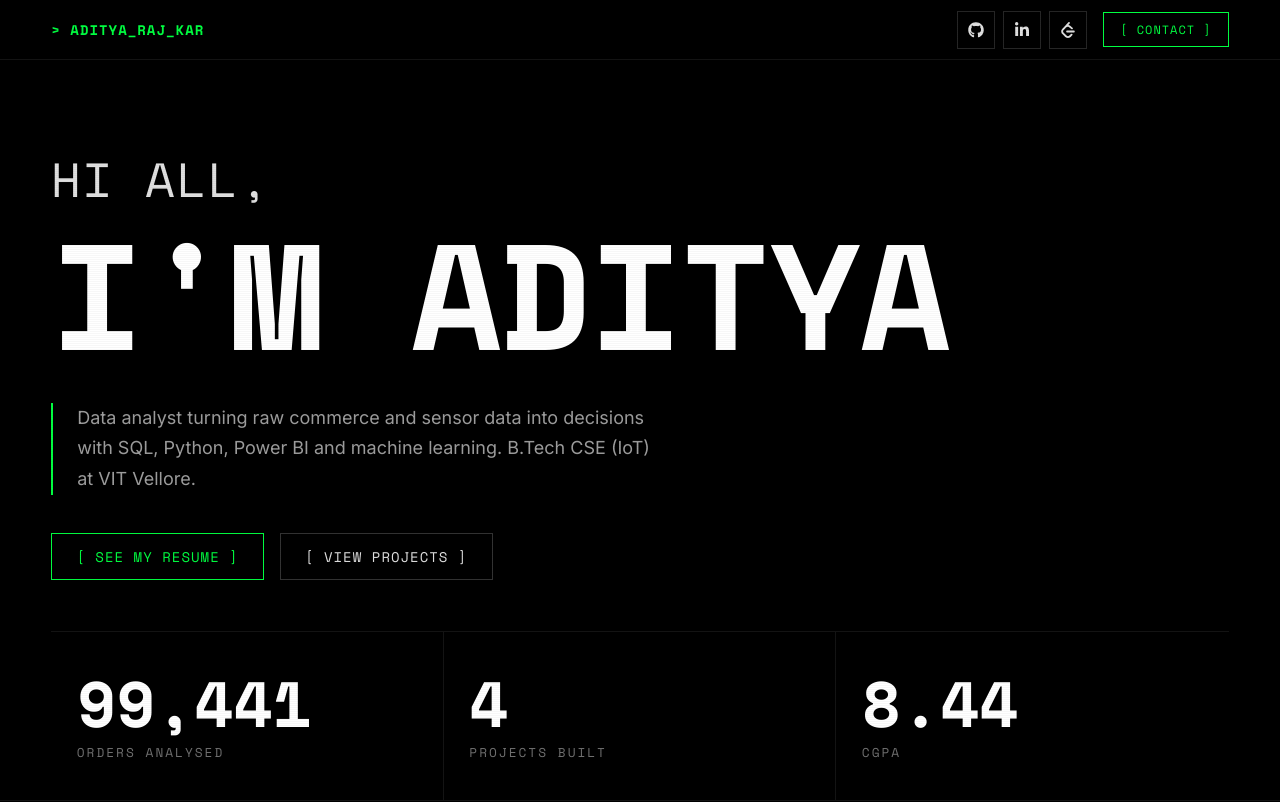
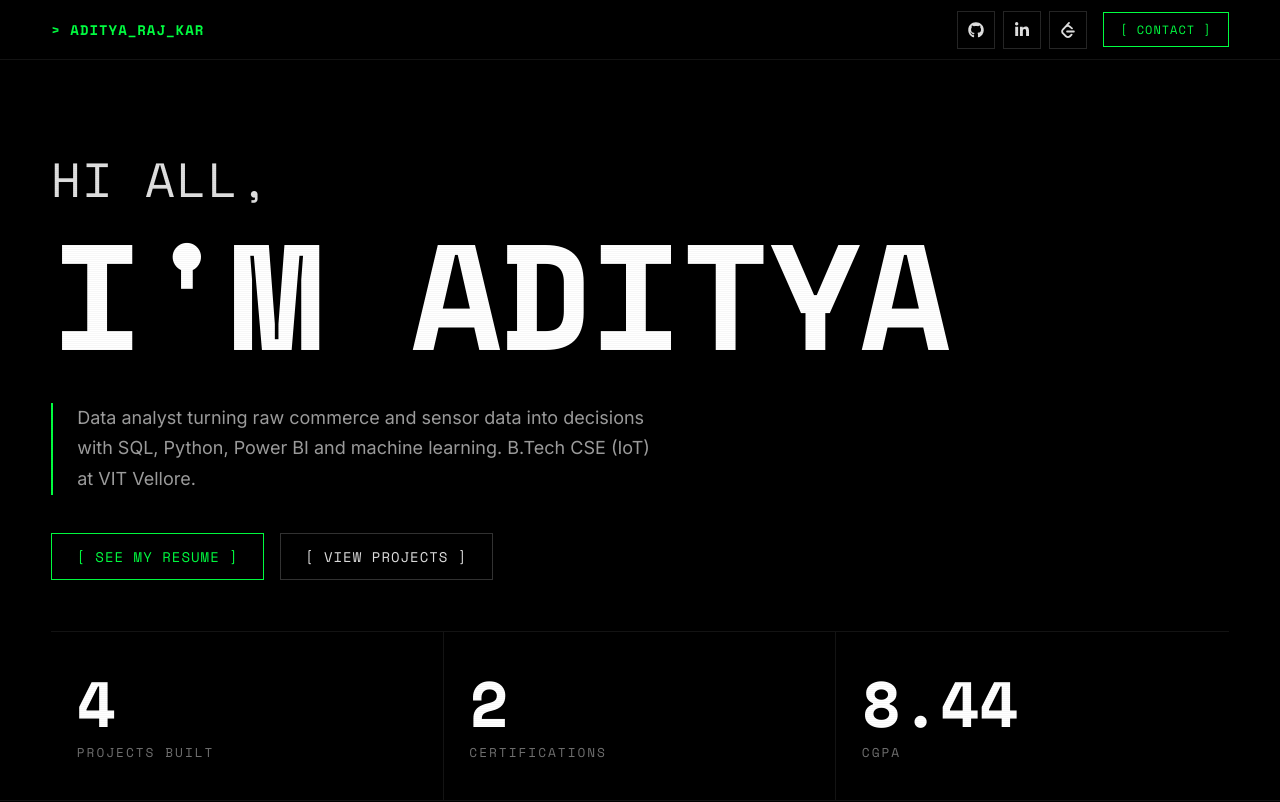
Before and after one commit to TRITUSLegend/Personal-Portfolio, a React (Create React App) app: page / in a window 1280 px wide. Shown: the top 802 px of the page. Built offline with nearby package versions, Linux system fonts and the light colour scheme.

Commit message:
fix: update hero stats to projects, certifications and CGPA

```diff
--- a/src/components/Hero.jsx
+++ b/src/components/Hero.jsx
@@ -7,8 +7,8 @@ const RESUME_URL =
   'https://drive.google.com/file/d/1YUIBfrxyqb25o_wB2kEv1oNh8zHY3N5K/view?usp=sharing';
 
 const stats = [
-  { number: '99,441', label: 'Orders Analysed' },
   { number: '4', label: 'Projects Built' },
+  { number: '2', label: 'Certifications' },
   { number: '8.44', label: 'CGPA' },
 ];
 
```
